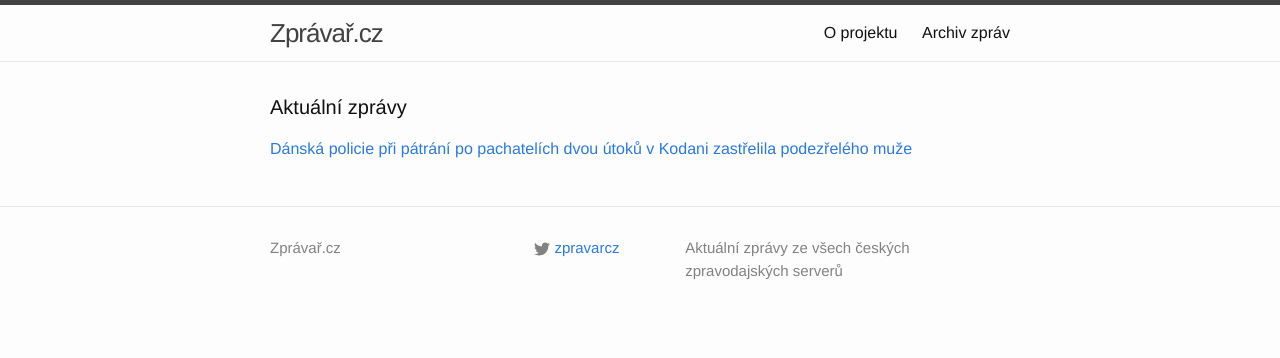
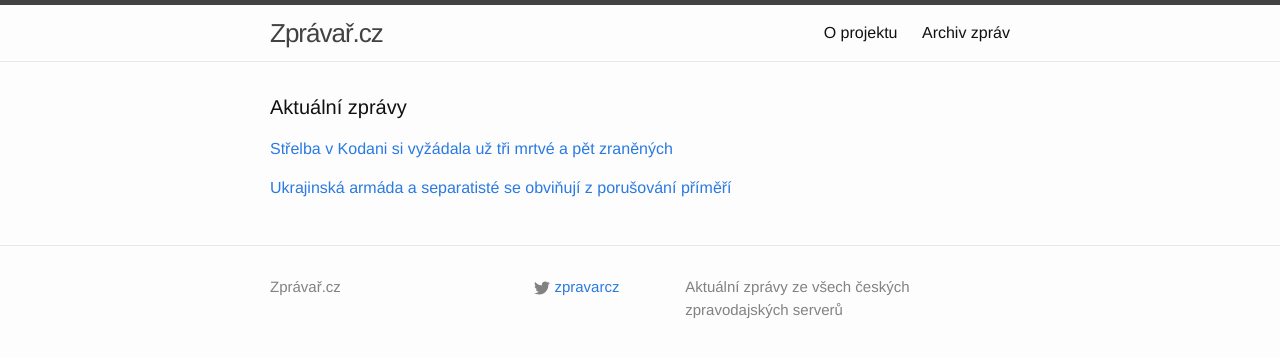
Before and after one commit to adliska/zpravar, a Jekyll site: the page built from index.html, in a window 1280 px wide. Shown: the top 358 px of the page. Built offline with Jekyll 4.4.1, drawn with Linux system fonts in a browser that asks for light colours.

Commit message:
zpravar news update

```diff
--- a/index.html
+++ b/index.html
@@ -5,9 +5,11 @@ layout: default
 <div class="home">
     <h1 class="page-heading">Aktuální zprávy</h1>
 
-<p><a href="javascript:;" onclick="toggle_visibility('zpravy0')">Dánská policie při pátrání po pachatelích dvou útoků v Kodani zastřelila podezřelého muže</a></p>
+<p><a href="javascript:;" onclick="toggle_visibility('zpravy0')">Střelba v Kodani si vyžádala už tři mrtvé a pět zraněných</a></p>
 <div id="zpravy0" style="display:none">
 <ul>
+<li><a href=http://zpravy.aktualne.cz/zahranici/strelba-v-kodani-si-vyzadala-tri-mrtve-pet-zranenych/r~12787c0eb4dc11e4833a0025900fea04/>Střelba v Kodani si vyžádala už tři mrtvé a pět zraněných - zpravy.aktualne.cz</a></li>
+<li><a href=http://echo24.cz/a/wwNvj>Útočník střílel v Kodani před synagogou – jeden mrtvý, dva zranění - echo24.cz</a></li>
 <li><a href=http://www.rozhlas.cz/_zprava/danska-policie-pri-patrani-po-pachatelich-dvou-utoku-v-kodani-zastrelila-podezreleho-muze--1455754>Dánská policie při pátrání po pachatelích dvou útoků v Kodani zastřelila podezřelého muže - www.rozhlas.cz</a></li>
 <li><a href=http://www.rozhlas.cz/_zprava/kodani-se-opet-rozeznely-vystrely-na-miste-je-jeden-mrtvy--1455754>Kodaní se opět rozezněly výstřely. Na místě je jeden mrtvý - www.rozhlas.cz</a></li>
 <li><a href=http://www.rozhlas.cz/_zprava/kodani-se-opet-rozeznely-vystrely-na-miste-je-jeden-mrtvy-a-dva-zraneni--1455754>Kodaní se opět rozezněly výstřely. Na místě je jeden mrtvý a dva zranění - www.rozhlas.cz</a></li>
@@ -15,4 +17,12 @@ layout: default
 <li><a href=http://www.ceskatelevize.cz/ct24/svet/301761-dalsi-strelba-v-kodani-u-synagogy-byli-zraneni-tri-lide/>Další střelba v Kodani: U synagogy byli zraněni tři lidé - www.ceskatelevize.cz</a></li>
 <li><a href=http://www.rozhlas.cz/_zprava/kodani-se-opet-rozeznely-vystrely-na-miste-je-jedna-obet--1455754>Kodaní se opět rozezněly výstřely. Na místě je jedna oběť - www.rozhlas.cz</a></li>
 </ul>
+</div><p><a href="javascript:;" onclick="toggle_visibility('zpravy1')">Ukrajinská armáda a separatisté se obviňují z porušování příměří</a></p>
+<div id="zpravy1" style="display:none">
+<ul>
+<li><a href=http://www.ceskenoviny.cz/zpravy/zpravy/ukrajinska-armada-a-separatiste-se-obvinuji-z-porusovani-primeri/1181538>Ukrajinská armáda a separatisté se obviňují z porušování příměří - www.ceskenoviny.cz</a></li>
+<li><a href=http://echo24.cz/a/wugm8>Ukrajinská armáda a separatisté se obviňují z porušování příměří - echo24.cz</a></li>
+<li><a href=http://www.rozhlas.cz/_zprava/na-vychode-ukrajiny-vstoupilo-v-platnost-primeri-mezi-vladou-a-separatisty--1455750>Na východě Ukrajiny vstoupilo v platnost příměří mezi vládou a separatisty - www.rozhlas.cz</a></li>
+<li><a href=http://www.novinky.cz/zahranicni/evropa/361715-na-ukrajine-zacalo-platit-primeri-obe-strany-se-ale-obvinuji-z-jeho-porusovani.html>Na Ukrajině začalo platit příměří, obě strany se ale obviňují z jeho porušování - www.novinky.cz</a></li>
+</ul>
 </div></div>
```
